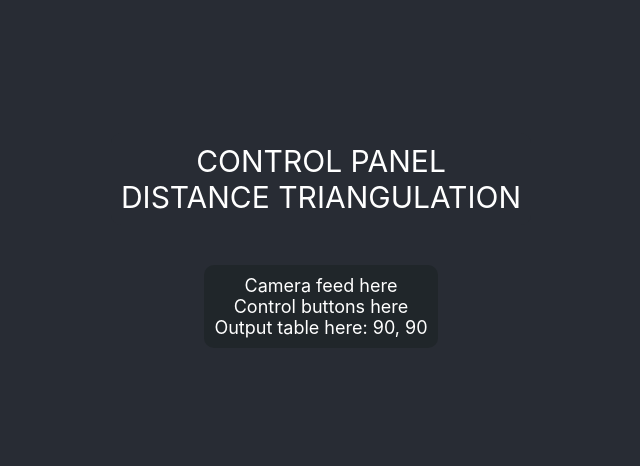
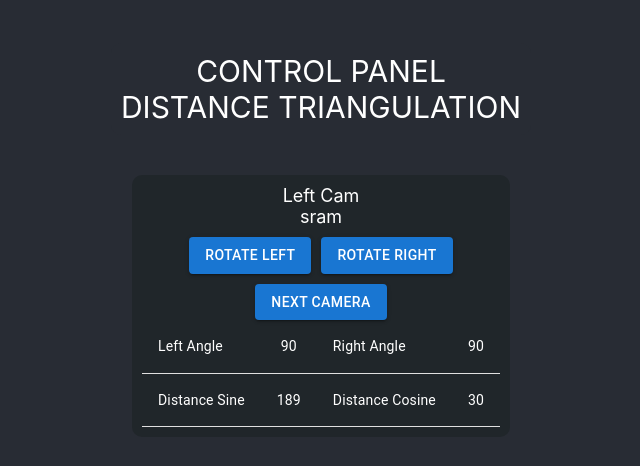
Before and after one commit to N3cro0o/bachelor-triangulation, a React (Create React App) app in the folder SPA/control-panel/: page / in a window 1280 px wide. Shown: the part 160-626 px from the top of the page, without its empty margins (319-959 px from the left). Built offline with nearby package versions, Linux system fonts and the light colour scheme.

Commit message:
Basic UI without GPIO and camera feed

```diff
--- a/SPA/control-panel/package.json
+++ b/SPA/control-panel/package.json
@@ -3,6 +3,10 @@
   "version": "0.1.0",
   "private": true,
   "dependencies": {
+    "@emotion/react": "^11.14.0",
+    "@emotion/styled": "^11.14.1",
+    "@mui/icons-material": "^7.3.4",
+    "@mui/material": "^7.3.4",
     "@testing-library/dom": "^10.4.1",
     "@testing-library/jest-dom": "^6.9.1",
     "@testing-library/react": "^16.3.0",
--- a/SPA/control-panel/src/App.js
+++ b/SPA/control-panel/src/App.js
@@ -1,6 +1,7 @@
 import logo from './logo.svg';
 import './App.css';
 import {useState} from 'react';
+import Button from '@mui/material/Button';
 
 import CameraFeed from './Components/CameraFeed.js';
 import OutputTable from './Components/OutputTable.js';
@@ -9,6 +10,7 @@ import ControlButtons from './Components/ControlButtons.js';
 function App() {
 	const [leftAngle, setLeftAngle] = useState(90.0);
 	const [rightAngle, setRightAngle] = useState(90.0);
+	const [moveRight, setMoveRight] = useState(false);
 	return (
 	<div className="App">
 		<div className="App-body App-head">
@@ -16,8 +18,10 @@ function App() {
 			Distance Triangulation
 		</div>
 		<div className="App-body">
-			<CameraFeed />
-			<ControlButtons />
+			<CameraFeed isRight={moveRight} />
+			<ControlButtons isRight={moveRight} updateCam={setMoveRight}
+				leftAngle={leftAngle} updateLeft={setLeftAngle}
+				rightAngle={rightAngle} updateRight={setRightAngle}/>
 			<OutputTable leftAngle={leftAngle} rightAngle={rightAngle} />
 		</div>
 	</div>
--- a/SPA/control-panel/src/Components/CameraFeed.js
+++ b/SPA/control-panel/src/Components/CameraFeed.js
@@ -1,7 +1,27 @@
-function CameraFeed() {
+import {useState, useEffect} from 'react';
+
+function CameraName(isRight) {
+	if (isRight == true) {
+		return 'Right Cam';
+	} else {
+		return 'Left Cam';
+	}
+}
+
+function CameraFeed({isRight}) {
+	const [camName, setCamName] = useState(CameraName(isRight));
+	useEffect(() =>{
+		setCamName(CameraName(isRight));
+    })
+
 	return (
 		<div>
-			Camera feed here
+			<div>
+				{CameraName(isRight)}
+			</div>
+			<div>
+				sram
+			</div>
 		</div>
 	)
 }
--- a/SPA/control-panel/src/Components/ControlButtons.js
+++ b/SPA/control-panel/src/Components/ControlButtons.js
@@ -1,7 +1,43 @@
-function ControlButtons() {
+import './Extra.css';
+
+import Button from '@mui/material/Button';
+
+function ControlButtons({isRight, updateCam, leftAngle, updateLeft, rightAngle, updateRight}) {
 	return (
 		<div>
-			Control buttons here
+			<div className="ButtonPanel">
+				<Button variant="contained"
+					onClick={() => {
+						if (isRight) {
+							updateRight(rightAngle - 1);
+						}
+						else {
+							updateLeft(leftAngle + 1);
+						}}}
+				>
+					Rotate left
+				</Button>
+				<Button variant="contained"
+					onClick={() => {
+						if (isRight) {
+							updateRight(rightAngle + 1);
+						}
+						else {
+							updateLeft(leftAngle - 1);
+						}}}
+				>
+					Rotate right
+				</Button>
+			</div>
+			<div>
+				<Button variant="contained"
+					onClick={() => {
+						updateCam(!isRight);
+					}}
+				>
+					Next camera
+				</Button>
+			</div>
 		</div>
 	)
 }
--- /dev/null
+++ b/SPA/control-panel/src/Components/Extra.css
@@ -0,0 +1,5 @@
+.ButtonPanel {
+	display: flex;
+	margin: 10px;
+	gap: 10px;
+}
--- a/SPA/control-panel/src/Components/OutputTable.js
+++ b/SPA/control-panel/src/Components/OutputTable.js
@@ -1,8 +1,43 @@
+import * as React from 'react';
+import Table from '@mui/material/Table';
+import TableBody from '@mui/material/TableBody';
+import TableCell from '@mui/material/TableCell';
+import TableContainer from '@mui/material/TableContainer';
+import TableHead from '@mui/material/TableHead';
+import TableRow from '@mui/material/TableRow';
+
+import {useState, useEffect} from 'react';
+
 function OutputTable({leftAngle, rightAngle}) {
+	const [sineDist, setSineDist] = useState(21);
+	const [cosineDist, setCosineDist] = useState(37);
+
+	useEffect(() =>{
+		setSineDist(leftAngle * 2.1);
+		setCosineDist(rightAngle / 3);
+    })
+
 	return (
-		<div>
-			Output table here: {leftAngle}, {rightAngle}
-		</div>
+		<Table aria-label="output">
+			<TableBody>
+				<TableRow>
+					<TableCell sx={{color:"#ffffff"}} align="Left"> Left Angle </TableCell>
+					<TableCell sx={{color:"#ffffff"}} align="center"> {leftAngle} </TableCell>
+					<TableCell sx={{color:"#ffffff"}} align="Left"> Right Angle </TableCell>
+					<TableCell sx={{color:"#ffffff"}} align="center"> {rightAngle} </TableCell>
+				</TableRow>
+				<TableRow>
+					<TableCell sx={{color:"#ffffff"}} align="Left"> Distance Sine </TableCell>
+					<TableCell sx={{color:"#ffffff"}} align="center">
+						{Math.floor(sineDist * 100) / 100}
+					</TableCell>
+					<TableCell sx={{color:"#ffffff"}} align="Left"> Distance Cosine </TableCell>
+					<TableCell sx={{color:"#ffffff"}} align="center">
+						{Math.floor(cosineDist * 100) / 100}
+					</TableCell>
+				</TableRow>
+			</TableBody>
+		</Table>
 	)
 }
 
```
Also changed, not shown: SPA/control-panel/public/index.html (+0 -23 lines), 1 other file (tests, documents, lock files or other folders).
